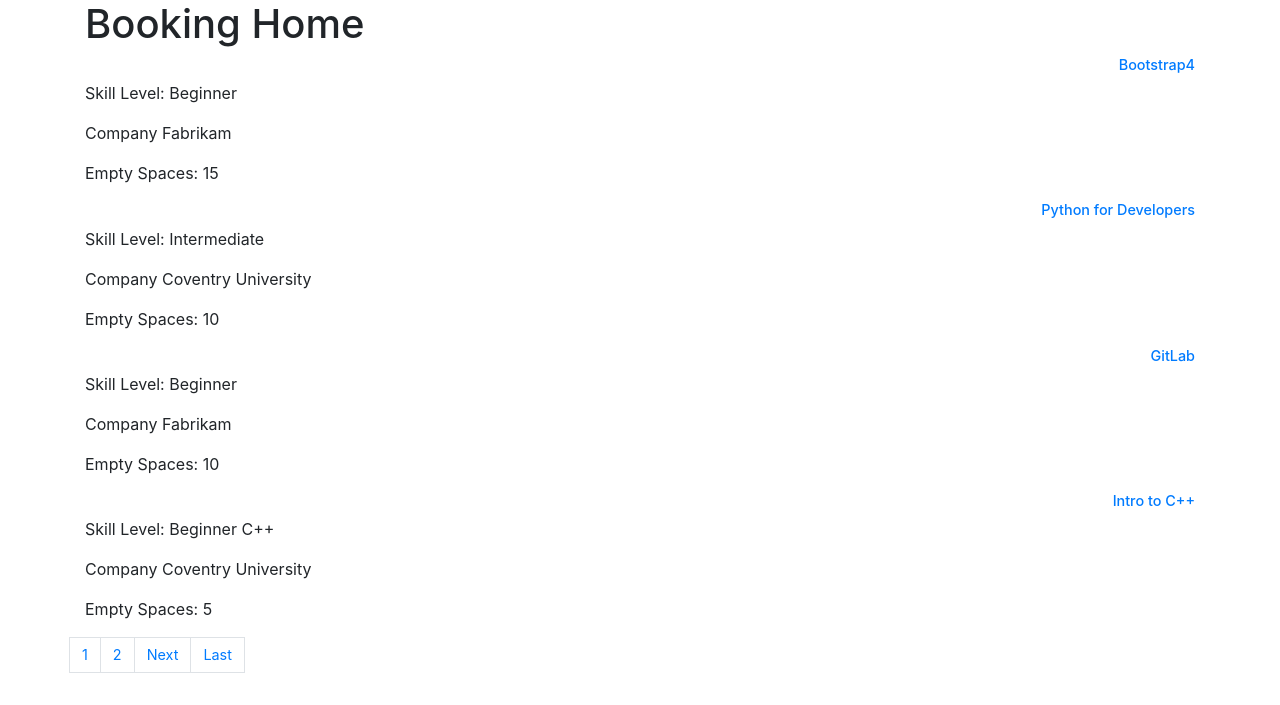
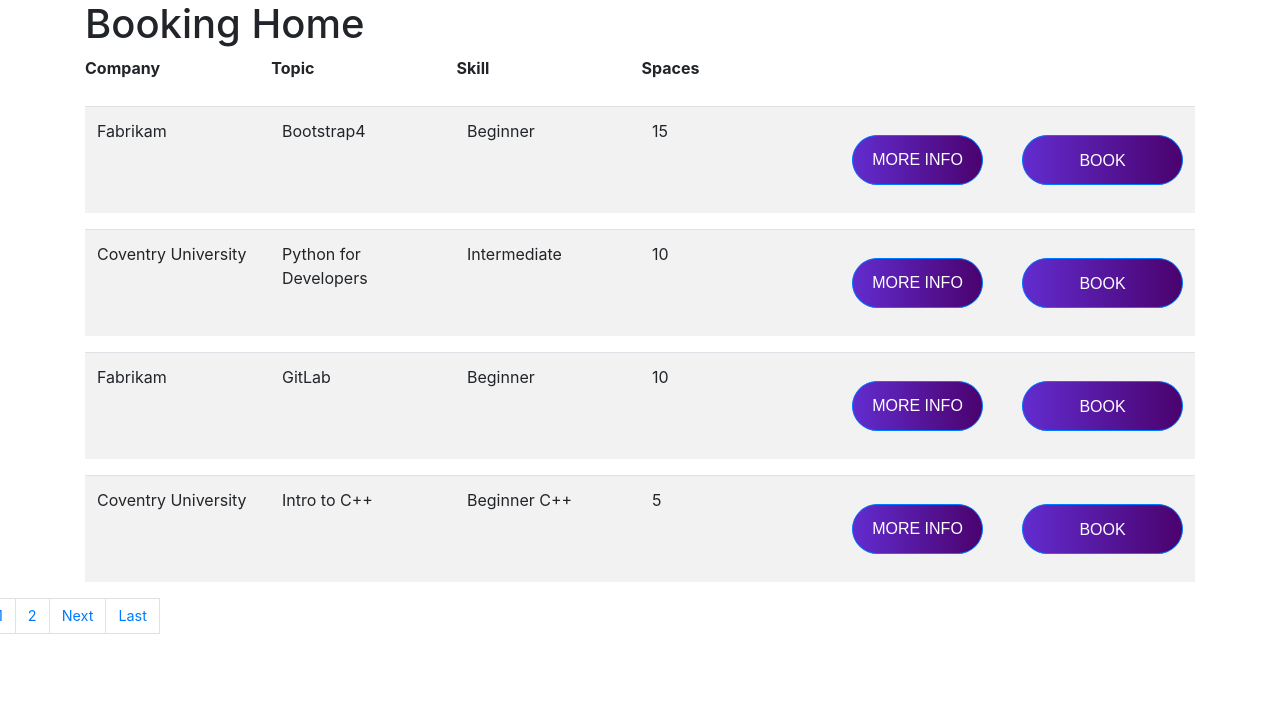
Before and after one commit to Hamad-Kashmiri-University/FabrikamLtd, a Django app: page /bookings/ in a window 1280 px wide. Shown: the part 95-800 px from the top of the page. Run offline with Django 3.2, Linux system fonts and the light colour scheme; data comes from the database, SQL or seed files in the repository; both versions use the stored data as it was after the commit; lists and menus that the app fills with data are empty; some libraries are stand-ins or nearby versions.

Commit message:
Booking Page html and css updated

```diff
--- a/Bookings/Templates/Bookings/home.html
+++ b/Bookings/Templates/Bookings/home.html
@@ -2,19 +2,79 @@
 {% load static %}
 {% block css %}
 <link rel="stylesheet" type="text/css" href="{% static 'Bookings/main.css' %}">
+<link rel="stylesheet" type="text/css" href="{% static 'Bookings/bookingtable.css' %}">
+
 {% endblock css %}
 {% block content %}
 <h1>Booking Home</h1>
-{% for class in session %}
-<h1><a href="{% url 'details' class.id %}">{{ class.title}}</a></h1>
-<p>Skill Level: {{ class.skill }}</p>
-<p>Company {{ class.company }}</p>
-<p>Empty Spaces: {{ class.spaces }}</p>
-{% endfor %}
+    <table class="table-fluid">
+    <thead>
+        <tr>
+          <th>Company</th>
+          <th>Topic</th>
+          <th>Skill</th>
+          <th>Spaces</th>
+        </div>
+          <th></th>
+          <th></th>
+        </tr>
+      </thead>
+
+    {% for class in session %}
+    <div class= "container">
+        <table class="table table-striped">
+            <tbody>
+              <tr>
+              <div class = "col">
+                <td>{{ class.company }}</td>
+              </div>
+              <div class = "col">
+                <td>{{ class.title}}</td>
+              </div>
+                <td>{{ class.skill }}</td>
+              <div class = "col">
+                <td>{{ class.spaces }}</td>
+              </div>
+                <td>
+          <div class = "col">
+            <button type="button" class="btn btn-primary" data-toggle="modal" data-target="#mymodal{{ class.id }}">
+            More info
+          </button> <div class="modal" id="mymodal{{ class.id }}">
+            <div class="modal-dialog">
+              <div class="modal-content">
+
+                <div class="modal-header">
+                  <h4 class="modal-title">More Info</h4>
+                  <button type="button" class="close" data-dismiss="modal">&times;</button>
+                </div>
+
+                <div class="modal-body">
+                  {{ class.description }}
+                </div>
+
+                <div class="modal-footer">
+                  <button type="button" class="btn btn-danger" data-dismiss="modal">Close</button>
+                </div>
+
+              </div>
+            </div>
+          </div>
+
+        </div></td>
+        <td><a href="{% url 'details' class.id %}" class="btn btn-primary ss">Book</a></td>
+              </tr>
+
+
+            </tbody>
+          </table>
+        </div>
+
+    {% endfor %}
+
 {% if is_paginated %}
 
 {% if page_obj.has_previous %}
-<div class="row">
+<div class="row dd">
     <div class="pagination">
         <a class="page-link" href="?page=1">First</a>
         <a class="page-link previous text-left" href="?page={{ page_obj.previous_page_number }}">Previous</a>
--- /dev/null
+++ b/Bookings/static/Bookings/bookingtable.css
@@ -0,0 +1,19 @@
+th {
+
+  height: 50px;
+  width: 190px;
+
+}
+td {
+  height: 50px;
+  width: 160px;
+}
+.ss{
+  padding-top: 13px !important;
+
+
+}
+.dd {
+  padding-left: 420px !important;
+  padding-top: 30px !important;
+}
```
Also changed, not shown: db.sqlite3, media/profile_pics/rgpc72jnz0h21.png (added).
